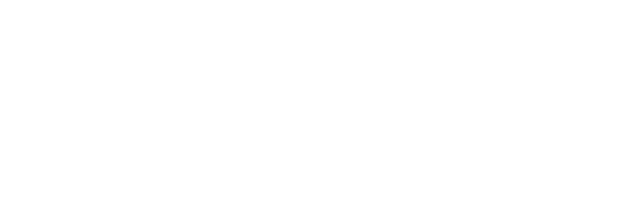
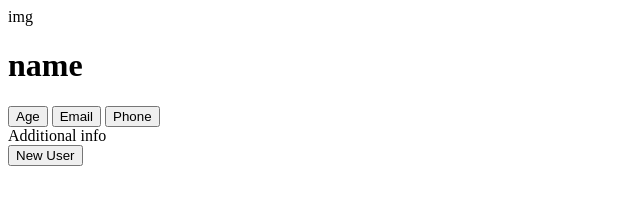
Before and after one commit to acciojob/random-user-js-MoumitaMurmu, a website: page main.html in a window 1280 px wide. Shown: the whole page, without its empty margins (0-640 px from the left). Drawn offline with Linux system fonts and the light colour scheme.

Commit message:
initial commit

```diff
--- a/main.html
+++ b/main.html
@@ -8,6 +8,18 @@
 
 <body>
 	<!-- the entire body must be written by student -->
+	<div id="img-box">img</div>
+    <h1 id="username">name</h1>
+    <div class="btn-container">
+      <button data-attr="age" id="age">Age</button>
+      <button data-attr="email" id="email">Email</button>
+      <button data-attr="phone" id="phone">Phone</button>
+    </div>
+    <section>
+      Additional info
+      <div id="output"></div>
+    </section>
+    <button id="getUser">New User</button>
     <script type="text/javascript" src="./script.js">
 </script>
 
```
